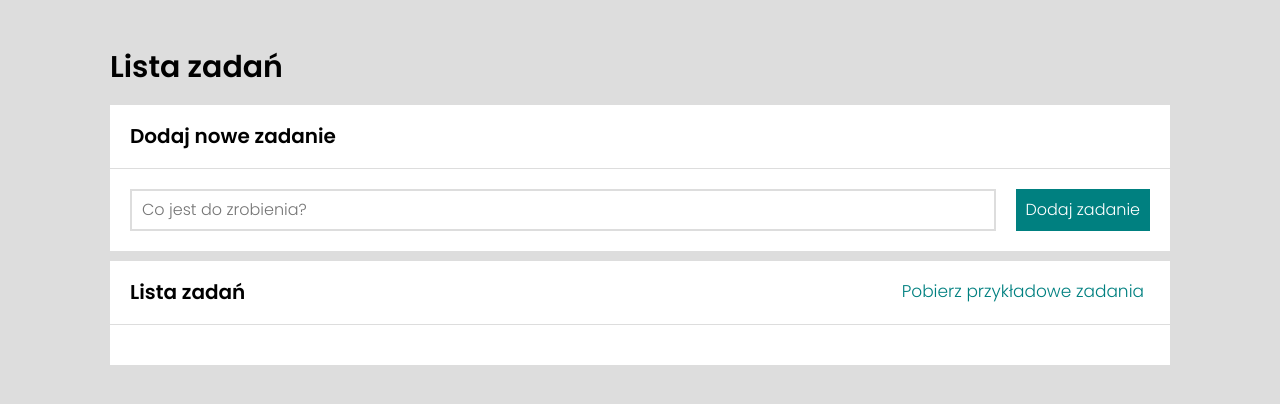
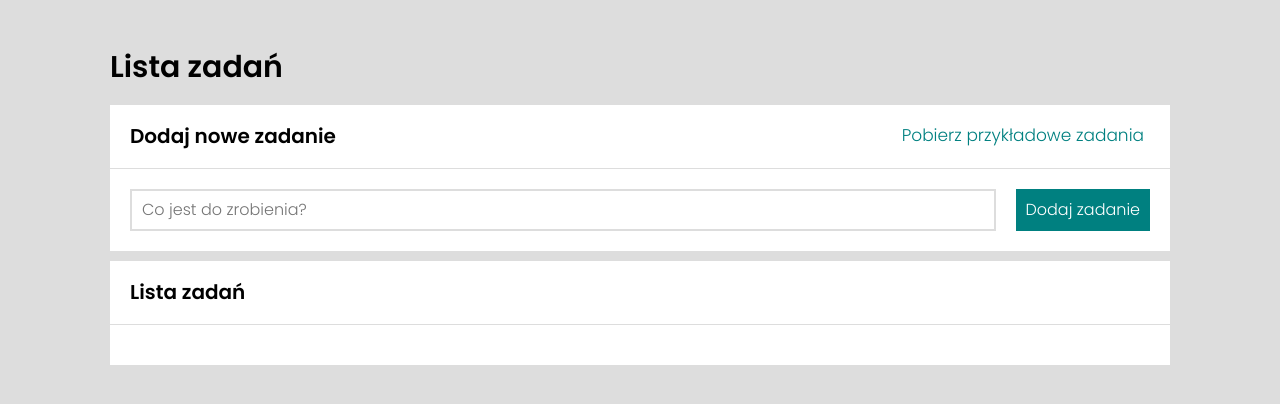
Before and after one commit to PaweLeszczynsky/To-do-list-react, a React (Create React App) app: page / in a window 1280 px wide. Shown: the top 404 px of the page. Built offline with nearby package versions, Linux system fonts and the light colour scheme.

Commit message:
created new feature exampleTasks, moved button of downloading example tasks to first section

```diff
--- /dev/null
+++ b/src/features/exampleTasks/exampleTasksButton/index.js
@@ -0,0 +1,14 @@
+import { StyledExampleTasksButton } from "./styled";
+import { fetchExampleTasks } from "../../tasks/tasksSlice";
+import { useDispatch } from "react-redux";
+
+const ExampleTasksButton = () => {
+    const dispatch = useDispatch();
+    return (
+        <StyledExampleTasksButton
+            onClick={() => { dispatch(fetchExampleTasks()) }}>
+            Pobierz przykładowe zadania
+        </StyledExampleTasksButton>
+        )
+}
+export default ExampleTasksButton
--- /dev/null
+++ b/src/features/exampleTasks/exampleTasksButton/styled.js
@@ -0,0 +1,22 @@
+import styled from "styled-components";
+
+export const StyledExampleTasksButton = styled.button`
+    border: none;
+    background-color: transparent;
+    color: teal;
+    font-weight: 300;
+    font-size: 17px;
+    transition: 1s;
+    display: flex;
+
+
+
+    &:hover{
+        color: turquoise;
+    cursor: pointer;
+    }
+
+    &:disabled{
+        color: grey;
+    }
+`;
--- a/src/features/tasks/Buttons/index.js
+++ b/src/features/tasks/Buttons/index.js
@@ -1,8 +1,8 @@
-import { StyledContainer, StyledInteractionButton, StyledExampleTasksButton } from "./styled";
+import { StyledContainer, StyledInteractionButton } from "./styled";
 import { useSelector, useDispatch } from "react-redux";
 import {
     toggleHideDone, setAllTasksDone, selectIsEveryTaskDone,
-    selectHideDone, selectAreTasksEmpty, fetchExampleTasks
+    selectHideDone, selectAreTasksEmpty
 } from "../tasksSlice";
 
 const Buttons = () => {
@@ -17,10 +17,6 @@ const Buttons = () => {
 
     return (
         <StyledContainer>
-            <StyledExampleTasksButton
-                onClick={() => { dispatch(fetchExampleTasks()) }}>
-                Pobierz przykładowe zadania
-            </StyledExampleTasksButton>
             <StyledInteractionButton
                 onClick={() => { dispatch(toggleHideDone()) }}
                 areTasksEmpty={areTasksEmpty}
--- a/src/features/tasks/Tasks.js
+++ b/src/features/tasks/Tasks.js
@@ -4,6 +4,7 @@ import Buttons from "./Buttons";
 import Section from "../../common/Section";
 import Header from "../../common/Header";
 import MainContainer from "../../common/MainContainer";
+import ExampleTasksButton from "../exampleTasks/exampleTasksButton";
 
 function Tasks() {
 
@@ -15,6 +16,7 @@ function Tasks() {
       <Section
         title="Dodaj nowe zadanie"
         body={<Form />}
+        extraHeaderContent={<ExampleTasksButton />}
       />
       <Section
         title="Lista zadań"
```
Also changed, not shown: src/features/exampleTasks/exampleTasks.json (renamed from public/exampleTasks.json).
